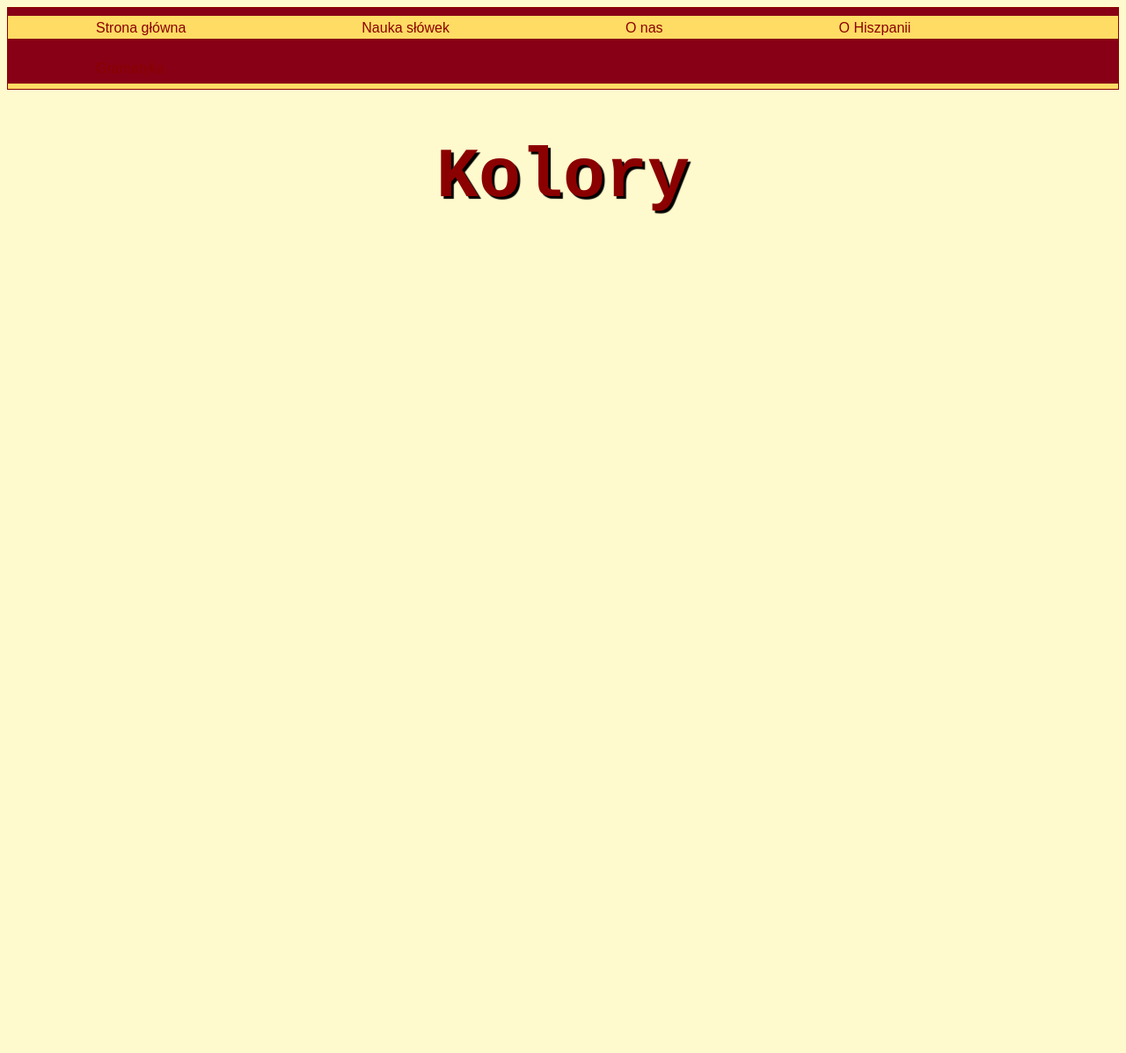
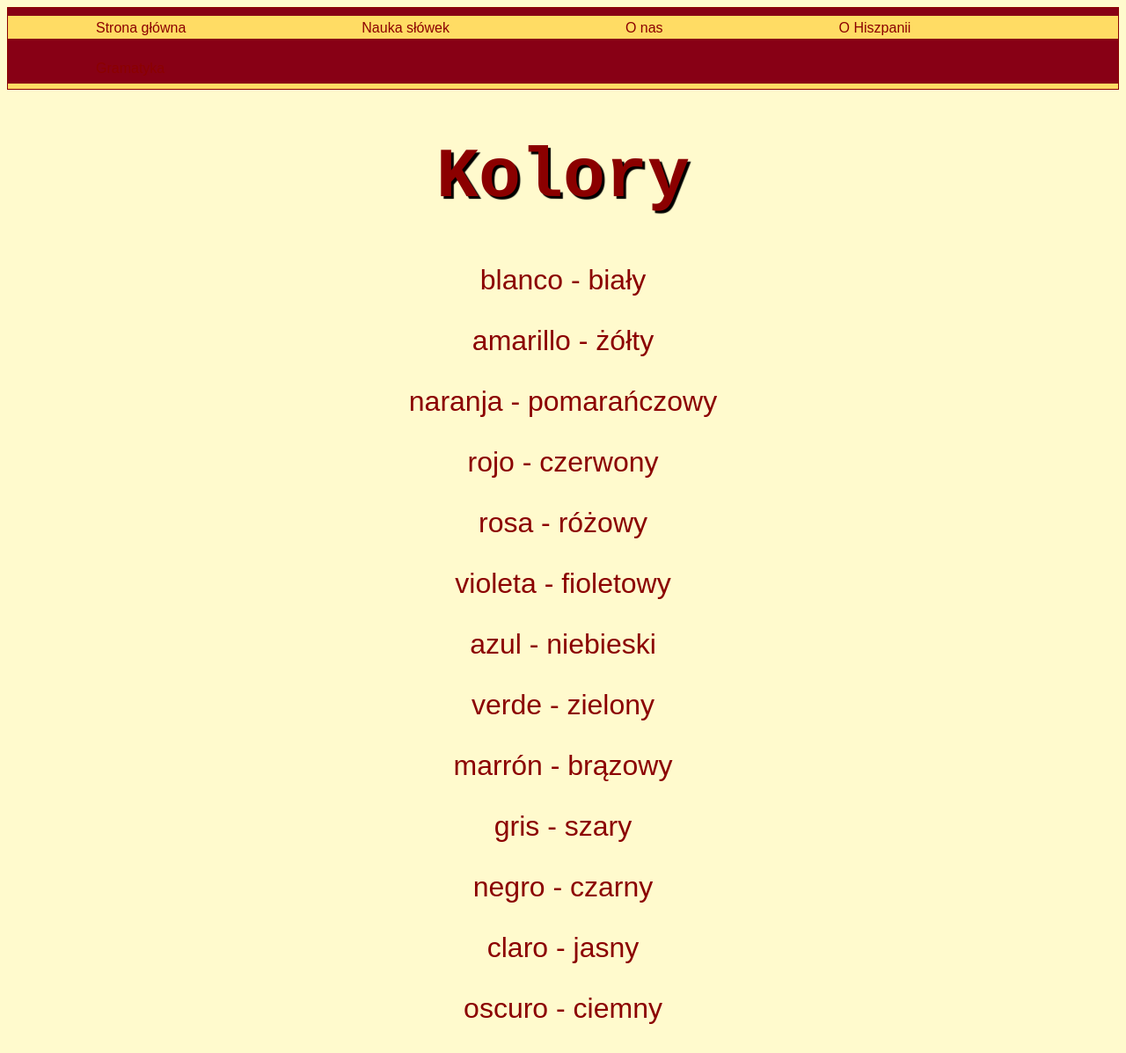
Before and after one commit to KKarolinaKK/Nauka_jezyka_hiszpanskiego, a Django app: page /kolory/ in a window 1280 px wide. Shown: the whole page at 88% size. Before the commit the page ends 244 px from the top, so only its background shows below. Run offline with Django 3.2, Linux system fonts and the light colour scheme.

Commit message:
Dodałam słówka związane z kolorami

```diff
--- a/uploads/templates/kolory.html
+++ b/uploads/templates/kolory.html
@@ -1,5 +1,18 @@
 {% extends 'slowka.html' %}
 {% block content %}
       <h1>Kolory</h1>
+<p>blanco - biały</p>
+<p>amarillo - żółty</p>
+<p>naranja - pomarańczowy</p>
+<p>rojo - czerwony</p>
+<p>rosa - różowy</p>
+<p>violeta - fioletowy</p>
+<p>azul - niebieski</p>
+<p>verde - zielony</p>
+<p>marrón - brązowy</p>
+<p>gris - szary</p>
+<p>negro - czarny</p>
 
+<p>claro - jasny</p>
+<p>oscuro - ciemny</p>
 {% endblock %}
```
